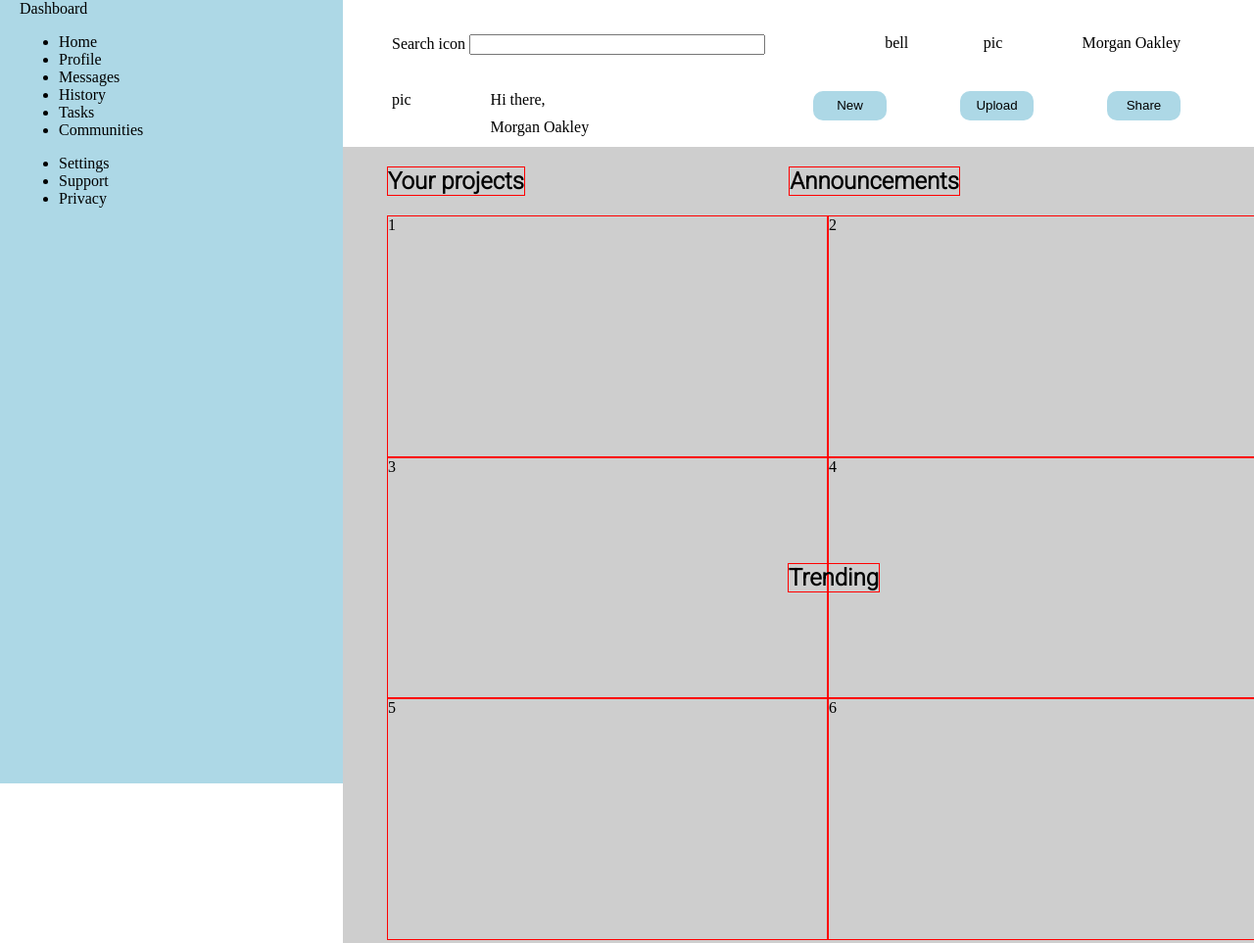
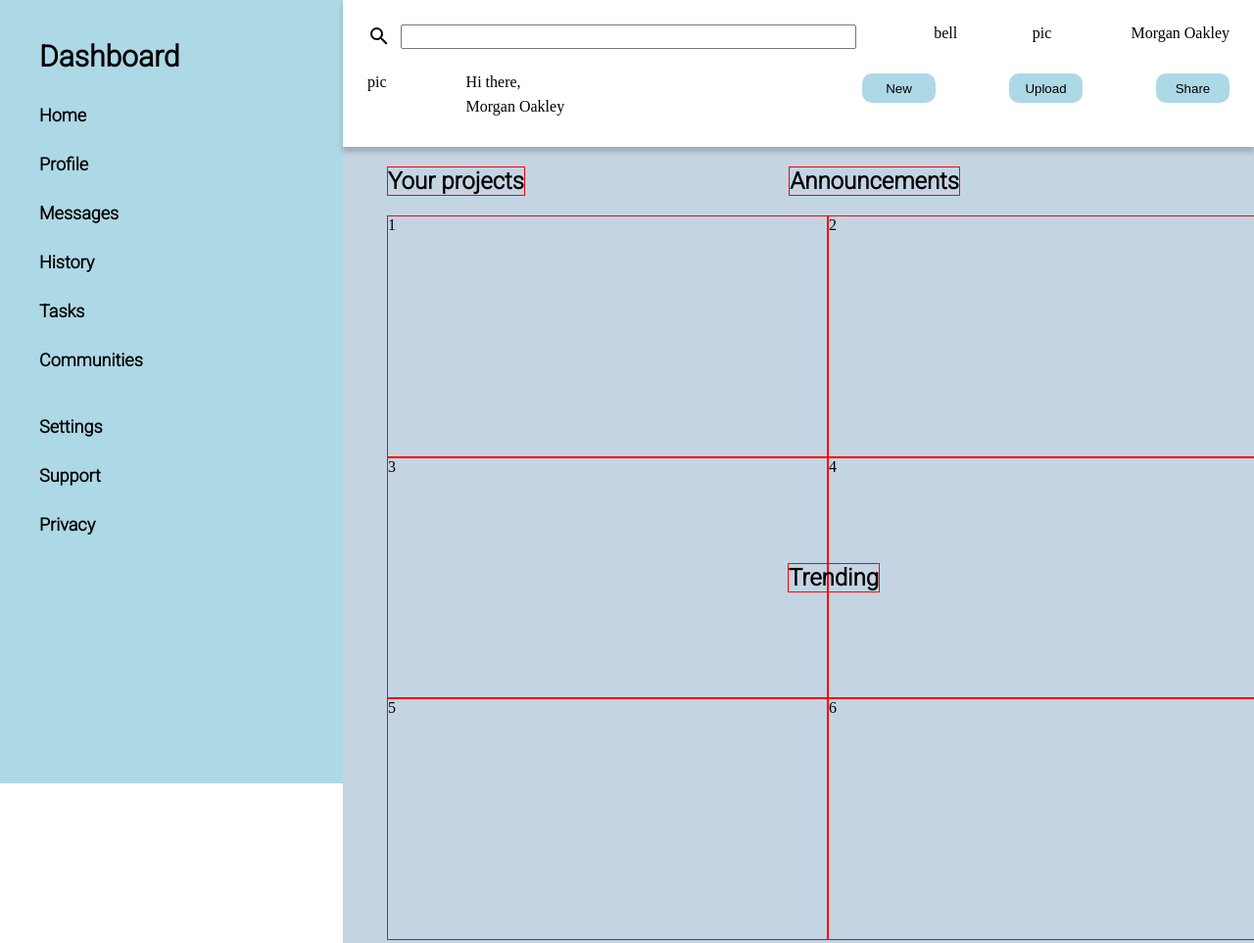
Before and after one commit to ripEmperor/Admin-Dashboard, a plain HTML site: page index.html in a window 1280 px wide. Shown: the top 963 px of the page at 98% size. Drawn offline with Linux system fonts and the light colour scheme.

Commit message:
Added & aligned searchbar + icon

```diff
--- a/index.html
+++ b/index.html
@@ -14,7 +14,11 @@
             <div class="header">
                 <div class="hRow1">
                     <div class="searchBar">
-                        <label for="searchBar">Search icon</label>
+                        <label for="searchBar" id="searchBarLogo">
+                            <svg style="width:24px;height:24px" viewBox="0 0 24 24">
+                            <path fill="currentColor" d="M9.5,3A6.5,6.5 0 0,1 16,9.5C16,11.11 15.41,12.59 14.44,13.73L14.71,14H15.5L20.5,19L19,20.5L14,15.5V14.71L13.73,14.44C12.59,15.41 11.11,16 9.5,16A6.5,6.5 0 0,1 3,9.5A6.5,6.5 0 0,1 9.5,3M9.5,5C7,5 5,7 5,9.5C5,12 7,14 9.5,14C12,14 14,12 14,9.5C14,7 12,5 9.5,5Z" />
+                            </svg>
+                        </label>
                         <input type="search" id="searchBar">
                     </div>
                     <div class="user">
@@ -39,7 +43,7 @@
                 </div>
             </div>
             <div class="sidebar">
-                <div clas="logo">Dashboard</div>
+                <div class="logo">Dashboard</div>
                 <ul class="sidebarListTop">
                     <li class="sidebarItem">Home</li>
                     <li class="sidebarItem">Profile</li>
--- a/style.css
+++ b/style.css
@@ -11,36 +11,56 @@ body {
 }
 
 .sidebar {
-    padding-left: 20px;
+
     grid-column: 1/2;
     height: 100vh;
     background-color: lightblue;
 }
 
+.sidebarListTop, .sidebarListBot {
+    list-style: none;
+    font-size: 18px;
+    line-height: 50px;
+    font-family: "Roboto";
+    font-weight: bold;
+}
+
+.logo {
+    font-family: "Roboto";
+    font-weight: bold;
+    font-size: 30px;
+    padding-left: 40px;
+    padding-top: 40px;
+}
+
 .header {
+    position: relative;
+    background-color: white;
+    padding: 25px;
     display: grid;
     grid-template-columns: 1fr;
     grid-template-rows: 1fr 1fr;
-    grid-column: 2/4;
+    grid-column: 2/5;
     grid-row: 1/2;
     margin-right: 75px;
     margin-left: 50px;
-    padding-top: 35px;
+    padding-top: 25px;
+    box-shadow: 0px 5px 5px rgba(0, 0, 0, 0.2);
+    margin:0;
 }
 
 .yourProjects {
     padding-top: 20px;
-    background-color: rgb(206, 206, 206);
+    background-color: rgb(197, 212, 226);
     grid-column: 2/4;
 }
 
 .mainContainer {
-    background-color: rgb(206, 206, 206);
     padding: 20px;
     position: relative;
     padding-top: 50px;
     padding-right: 75px;
-
+    background-color: rgb(197, 212, 226);
     display: grid;
     grid-template-columns: 1fr 400px;
     grid-template-rows: 345px 395px;
@@ -116,7 +136,11 @@ body {
 }
 
 #searchBar {
-    width: 75%
+    position: absolute;
+    width: 50%;
+    top: 25px;
+    height: 25px;
+    margin-left: 10px;
 }
 
 .title1 {
```
